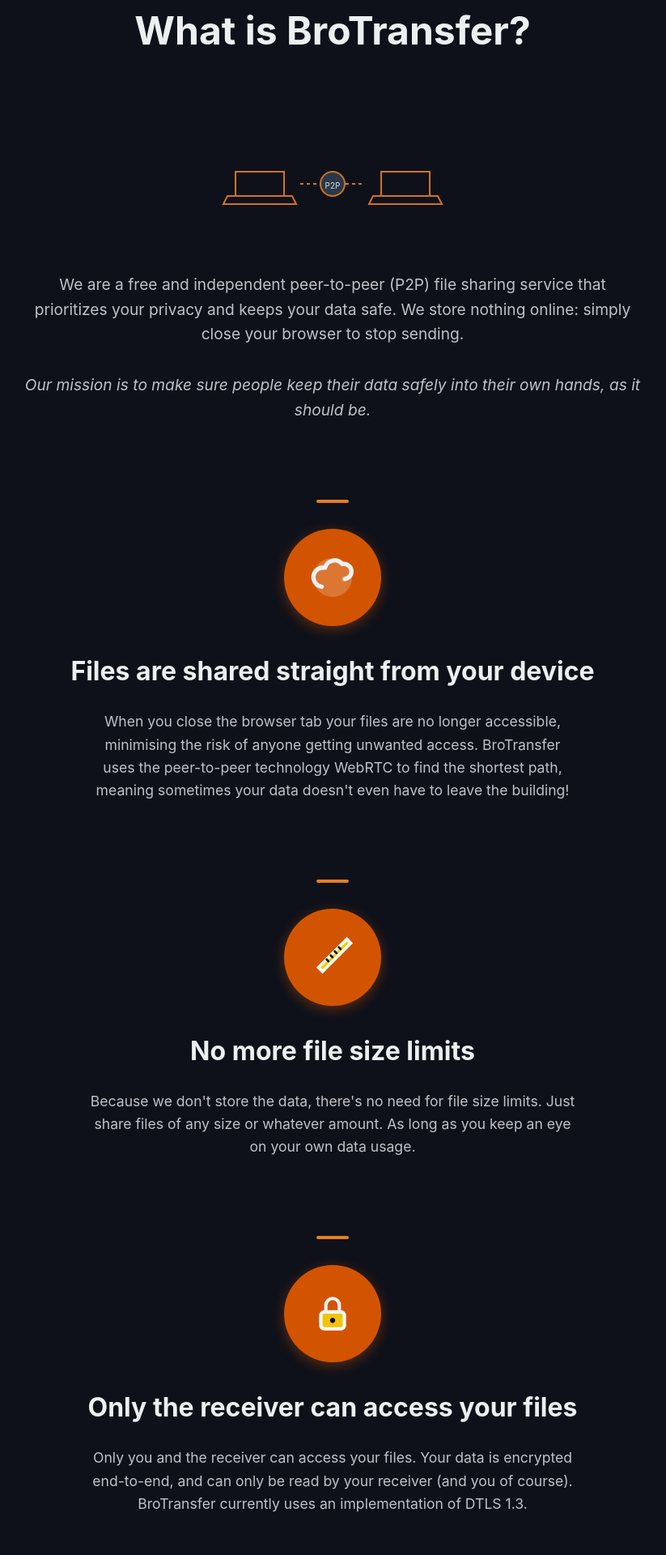
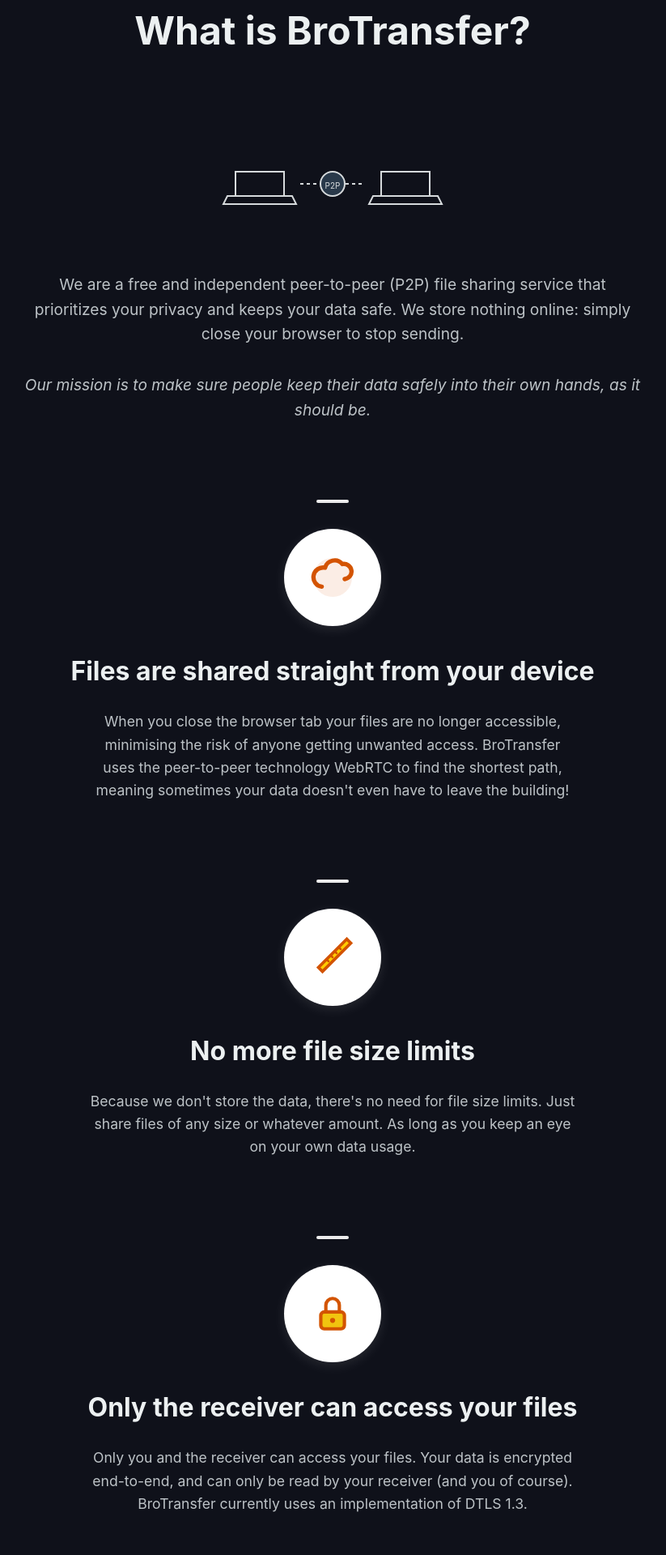
Before and after one commit to sriharisrihari164-netizen/brotransfer, a React (Vite) app: page / in a window 1280 px wide. Shown: the part 820-2740 px from the top of the page at 81% size, without its empty margins (229-1052 px from the left). Built offline with nearby package versions, Linux system fonts and the light colour scheme.

Commit message:
UpdatedColors

```diff
--- a/src/components/Features.jsx
+++ b/src/components/Features.jsx
@@ -4,19 +4,19 @@
     // Shared styles for the circular icon container
     const IconContainer = ({ children }) => (
         <div style={{ marginBottom: '2rem', display: 'flex', flexDirection: 'column', alignItems: 'center' }}>
-            {/* Small orange line above */}
-            <div style={{ width: '40px', height: '4px', background: '#e67e22', borderRadius: '2px', marginBottom: '2rem' }}></div>
+            {/* Small white line above */}
+            <div style={{ width: '40px', height: '4px', background: '#ececec', borderRadius: '2px', marginBottom: '2rem' }}></div>
 
-            {/* Orange Circle */}
+            {/* White Circle */}
             <div style={{
                 width: '120px',
                 height: '120px',
-                background: '#d35400', // Darker orange base
+                background: '#ffffff', // White base
                 borderRadius: '50%',
                 display: 'flex',
                 alignItems: 'center',
                 justifyContent: 'center',
-                boxShadow: '0 4px 15px rgba(211, 84, 0, 0.4)',
+                boxShadow: '0 4px 15px rgba(255, 255, 255, 0.1)',
                 position: 'relative',
                 overflow: 'hidden'
             }}>
@@ -25,33 +25,33 @@
         </div>
     );
 
-    // SVG Icons
+    // SVG Icons (Updated to Orange #d35400 strokes for visibility on White background)
     const Icons = {
         Cloud: () => (
             <svg width="64" height="64" viewBox="0 0 24 24" fill="none" xmlns="http://www.w3.org/2000/svg">
-                <path d="M7 16.26C4.46062 16.0102 2.76639 13.626 3.19535 11.1147C3.62432 8.60334 6.00222 6.99611 8.5 7.50003C9.4005 3.9069 14.1561 2.91095 16.536 5.81188C18.4907 5.40243 20.4285 6.77702 20.7303 8.75389C21.0321 10.7308 19.5701 12.5029 17.59 12.75" stroke="#ecf0f1" strokeWidth="2" strokeLinecap="round" strokeLinejoin="round" />
-                <circle cx="12" cy="12" r="9" fill="white" fillOpacity="0.2" />
+                <path d="M7 16.26C4.46062 16.0102 2.76639 13.626 3.19535 11.1147C3.62432 8.60334 6.00222 6.99611 8.5 7.50003C9.4005 3.9069 14.1561 2.91095 16.536 5.81188C18.4907 5.40243 20.4285 6.77702 20.7303 8.75389C21.0321 10.7308 19.5701 12.5029 17.59 12.75" stroke="#d35400" strokeWidth="2" strokeLinecap="round" strokeLinejoin="round" />
+                <circle cx="12" cy="12" r="9" fill="#d35400" fillOpacity="0.1" />
             </svg>
         ),
         Ruler: () => (
             <svg width="60" height="60" viewBox="0 0 24 24" fill="none" xmlns="http://www.w3.org/2000/svg">
-                <path d="M19 3L5 17L7 19L21 5L19 3Z" fill="#ffcd02" stroke="#fff" strokeWidth="1.5" />
-                <path d="M15 7L16 8" stroke="black" strokeLinecap="round" />
-                <path d="M13 9L14 10" stroke="black" strokeLinecap="round" />
-                <path d="M11 11L12 12" stroke="black" strokeLinecap="round" />
-                <path d="M9 13L10 14" stroke="black" strokeLinecap="round" />
+                <path d="M19 3L5 17L7 19L21 5L19 3Z" fill="#ffcd02" stroke="#d35400" strokeWidth="1.5" />
+                <path d="M15 7L16 8" stroke="#d35400" strokeLinecap="round" />
+                <path d="M13 9L14 10" stroke="#d35400" strokeLinecap="round" />
+                <path d="M11 11L12 12" stroke="#d35400" strokeLinecap="round" />
+                <path d="M9 13L10 14" stroke="#d35400" strokeLinecap="round" />
             </svg>
         ),
         Lock: () => (
             <svg width="50" height="50" viewBox="0 0 24 24" fill="none" xmlns="http://www.w3.org/2000/svg">
-                <rect x="5" y="11" width="14" height="10" rx="2" fill="#f1c40f" stroke="#fff" strokeWidth="2" />
-                <path d="M8 11V7C8 4.79086 9.79086 3 12 3C14.2091 3 16 4.79086 16 7V11" stroke="#ecf0f1" strokeWidth="2" strokeLinecap="round" />
-                <circle cx="12" cy="16" r="1.5" fill="black" />
+                <rect x="5" y="11" width="14" height="10" rx="2" fill="#f1c40f" stroke="#d35400" strokeWidth="2" />
+                <path d="M8 11V7C8 4.79086 9.79086 3 12 3C14.2091 3 16 4.79086 16 7V11" stroke="#d35400" strokeWidth="2" strokeLinecap="round" />
+                <circle cx="12" cy="16" r="1.5" fill="#d35400" />
             </svg>
         ),
         Tree: () => (
             <svg width="60" height="60" viewBox="0 0 24 24" fill="none" xmlns="http://www.w3.org/2000/svg">
-                <path d="M12 21V11" stroke="#5d4037" strokeWidth="3" strokeLinecap="round" />
+                <path d="M12 21V11" stroke="#8d6e63" strokeWidth="3" strokeLinecap="round" />
                 <path d="M12 3C7.58172 3 4 6.58172 4 11C4 15.4183 7.58172 19 12 19C16.4183 19 20 15.4183 20 11C20 6.58172 16.4183 3 12 3Z" fill="#2ecc71" stroke="#27ae60" strokeWidth="2" />
                 <path d="M9 11L12 8L15 11" stroke="#27ae60" strokeWidth="1.5" strokeLinecap="round" strokeLinejoin="round" />
             </svg>
@@ -61,12 +61,12 @@
                 <rect x="3" y="13" width="4" height="8" rx="1" fill="#e74c3c" />
                 <rect x="9" y="8" width="4" height="13" rx="1" fill="#3498db" />
                 <rect x="15" y="4" width="4" height="17" rx="1" fill="#2ecc71" />
-                <path d="M2 22H22" stroke="#ecf0f1" strokeWidth="2" strokeLinecap="round" />
+                <path d="M2 22H22" stroke="#d35400" strokeWidth="2" strokeLinecap="round" />
             </svg>
         ),
         Chat: () => (
             <svg width="56" height="56" viewBox="0 0 24 24" fill="none" xmlns="http://www.w3.org/2000/svg">
-                <path d="M21 15C21 15.5304 20.7893 16.0391 20.4142 16.4142C20.0391 16.7893 19.5304 17 19 17H7L3 21V5C3 4.46957 3.21071 3.96086 3.58579 3.58579C3.96086 3.21071 4.46957 3 5 3H19C19.5304 3 20.0391 3.21071 20.4142 3.58579C20.7893 3.96086 21 4.46957 21 5V15Z" fill="#ecf0f1" stroke="#bdc3c7" strokeWidth="2" />
+                <path d="M21 15C21 15.5304 20.7893 16.0391 20.4142 16.4142C20.0391 16.7893 19.5304 17 19 17H7L3 21V5C3 4.46957 3.21071 3.96086 3.58579 3.58579C3.96086 3.21071 4.46957 3 5 3H19C19.5304 3 20.0391 3.21071 20.4142 3.58579C20.7893 3.96086 21 4.46957 21 5V15Z" fill="#ffffff" stroke="#d35400" strokeWidth="2" />
                 <circle cx="8" cy="10" r="1.5" fill="#d35400" />
                 <circle cx="12" cy="10" r="1.5" fill="#d35400" />
                 <circle cx="16" cy="10" r="1.5" fill="#d35400" />
@@ -115,19 +115,19 @@
                 <h2 style={{ fontSize: '3rem', fontWeight: 'bold', marginBottom: '1rem', color: '#ecf0f1' }}>
                     What is BroTransfer?
                 </h2>
-                {/* P2P Diagram SVG */}
+                {/* P2P Diagram SVG - Changed Orange Strokes to White/Grey for modern look */}
                 <div style={{ margin: '3rem 0', opacity: 0.9 }}>
                     <svg width="320" height="160" viewBox="0 0 320 160" fill="none" xmlns="http://www.w3.org/2000/svg">
                         {/* Computers */}
-                        <path d="M40 90H100V120H40V90Z" stroke="#e67e22" strokeWidth="2" />
-                        <path d="M30 120H110L115 130H25L30 120Z" stroke="#e67e22" strokeWidth="2" />
+                        <path d="M40 90H100V120H40V90Z" stroke="#ecf0f1" strokeWidth="2" />
+                        <path d="M30 120H110L115 130H25L30 120Z" stroke="#ecf0f1" strokeWidth="2" />
 
-                        <path d="M220 90H280V120H220V90Z" stroke="#e67e22" strokeWidth="2" />
-                        <path d="M210 120H290L295 130H205L210 120Z" stroke="#e67e22" strokeWidth="2" />
+                        <path d="M220 90H280V120H220V90Z" stroke="#ecf0f1" strokeWidth="2" />
+                        <path d="M210 120H290L295 130H205L210 120Z" stroke="#ecf0f1" strokeWidth="2" />
 
-                        {/* Arrow */}
-                        <path d="M120 105H200" stroke="#e67e22" strokeWidth="2" strokeDasharray="4 4" />
-                        <circle cx="160" cy="105" r="15" fill="#2c3e50" stroke="#e67e22" strokeWidth="2" />
+                        {/* Arrow - Keep simple white/grey */}
+                        <path d="M120 105H200" stroke="#ecf0f1" strokeWidth="2" strokeDasharray="4 4" />
+                        <circle cx="160" cy="105" r="15" fill="#2c3e50" stroke="#ecf0f1" strokeWidth="2" />
                         <text x="160" y="108" fontSize="10" fill="#ecf0f1" textAnchor="middle" dominantBaseline="middle">P2P</text>
                     </svg>
                 </div>
```
